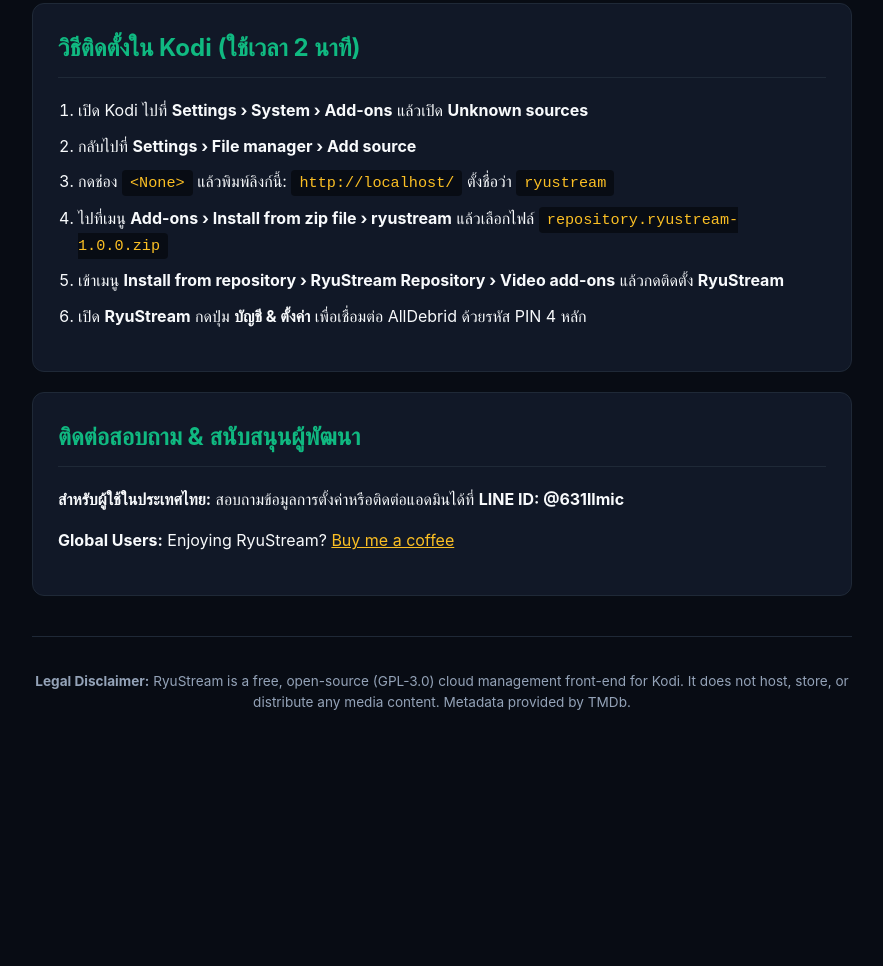
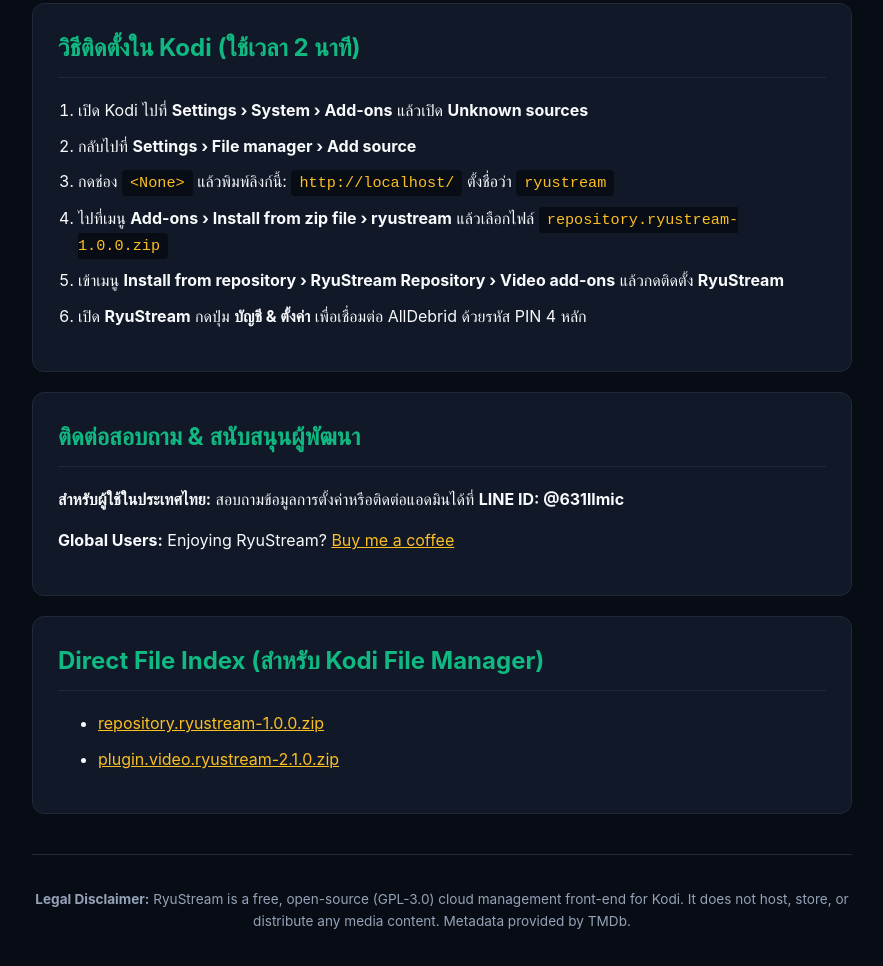
Before and after one commit to Witty11444/ryustream, a plain HTML site: page index.html in a window 1280 px wide. Shown: the part 422-1388 px from the top of the page, without its empty margins (198-1081 px from the left). Before the commit the page ends 1170 px from the top, so only its background shows below. Drawn offline with Linux system fonts and the light colour scheme.

Commit message:
Add files via upload

```diff
--- a/index.html
+++ b/index.html
@@ -51,6 +51,15 @@
         <p><strong>Global Users:</strong> Enjoying RyuStream? <a href="https://buymeacoffee.com" style="color: var(--gold);">Buy me a coffee</a></p>
     </div>
 
+
+    <div class="card">
+        <h2>Direct File Index (สำหรับ Kodi File Manager)</h2>
+        <ul>
+            <li><a href="repository.ryustream-1.0.0.zip" style="color: #fbbf24;">repository.ryustream-1.0.0.zip</a></li>
+            <li><a href="plugin.video.ryustream/plugin.video.ryustream-2.1.0.zip" style="color: #fbbf24;">plugin.video.ryustream-2.1.0.zip</a></li>
+        </ul>
+    </div>
+
     <div class="footer">
         <p><strong>Legal Disclaimer:</strong> RyuStream is a free, open-source (GPL-3.0) cloud management front-end for Kodi. It does not host, store, or distribute any media content. Metadata provided by TMDb.</p>
     </div>
```
